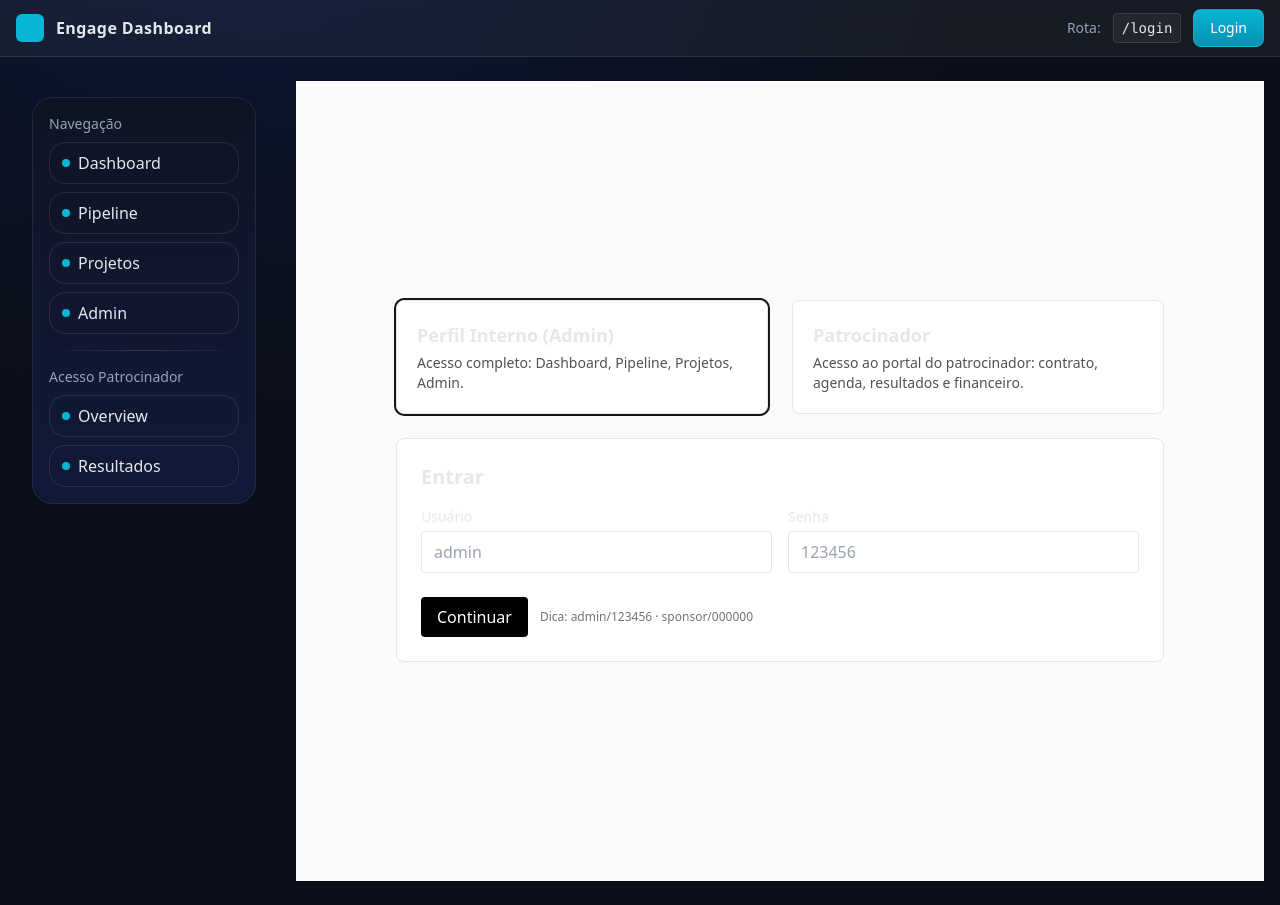
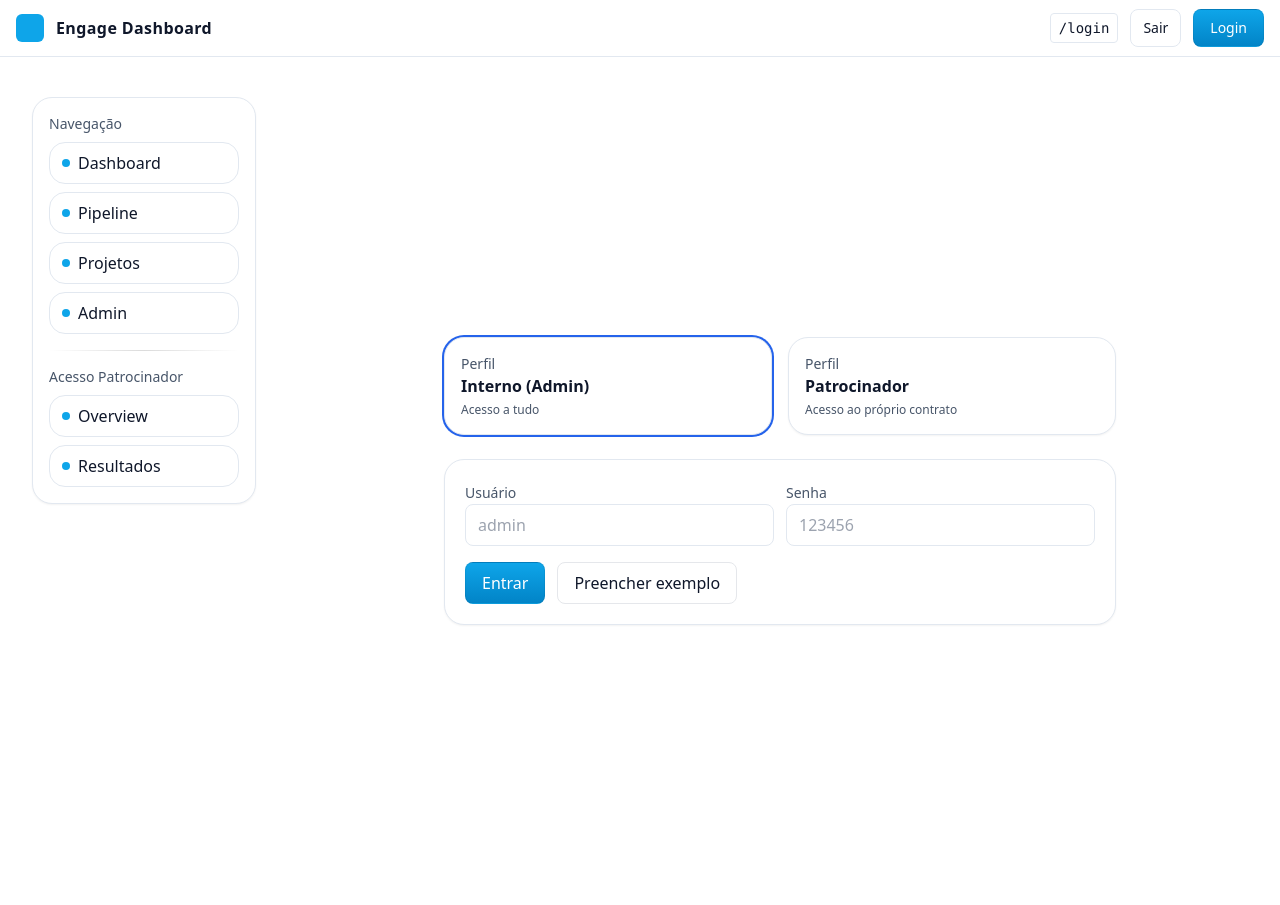
Before and after one commit to jay-psf/jay-psf-engage-dashboard-template, a Next.js app: page /login in a window 1280 px wide. Built offline with nearby package versions, Linux system fonts and the light colour scheme; no server answers.

Commit message:
feat(auth+themes): login funcional c/ redireciono, RBAC, tema claro(admin) e escuro(sponsor)

```diff
--- a/app/api/auth/route.ts
+++ b/app/api/auth/route.ts
@@ -1,43 +1,33 @@
 import { NextResponse } from "next/server";
 
 export async function POST(req: Request) {
-  const form = await req.formData();
-  const role = String(form.get("role") || "");
-  const username = String(form.get("username") || "");
-  const password = String(form.get("password") || "");
-  const brand = String(form.get("brand") || "");
-  const next = String(form.get("next") || "/");
+  try {
+    const { username, password, brand } = await req.json();
 
-  let ok = false;
-  let redirectTo = "/login?err=1";
+    // Admin: user=admin, pass=123456
+    if (username === "admin" && password === "123456") {
+      const res = NextResponse.json(
+        { ok: true, redirect: "/" },
+        { status: 200 }
+      );
+      res.cookies.set("role", "admin", { path: "/", httpOnly: false });
+      res.cookies.set("brand", "", { path: "/", httpOnly: false });
+      return res;
+    }
 
-  if (role === "admin") {
-    // admin / 123456
-    if (username.toLowerCase() === "admin" && password === "123456") {
-      ok = true;
-      redirectTo = "/";
+    // Sponsor: user=sponsor, pass=000000 (brand obrigatório)
+    if (username === "sponsor" && password === "000000" && brand) {
+      const res = NextResponse.json(
+        { ok: true, redirect: `/sponsor/${encodeURIComponent(brand)}/overview` },
+        { status: 200 }
+      );
+      res.cookies.set("role", "sponsor", { path: "/", httpOnly: false });
+      res.cookies.set("brand", brand, { path: "/", httpOnly: false });
+      return res;
     }
-  } else if (role === "sponsor") {
-    // sponsor / 000000
-    if (username.toLowerCase() === "sponsor" && password === "000000" && brand.trim().length > 0) {
-      ok = true;
-      redirectTo = `/sponsor/${encodeURIComponent(brand)}/overview`;
-    }
+
+    return NextResponse.json({ ok: false, message: "Credenciais inválidas" }, { status: 401 });
+  } catch {
+    return NextResponse.json({ ok: false, message: "Erro no login" }, { status: 400 });
   }
-
-  if (!ok) {
-    return NextResponse.redirect(new URL("/login?err=1", req.url));
-  }
-
-  const res = NextResponse.redirect(new URL(redirectTo || next || "/", req.url));
-  res.cookies.set("engage_role", role, { path: "/", httpOnly: false });
-  res.cookies.set("engage_user", username, { path: "/", httpOnly: false });
-
-  if (role === "sponsor") {
-    res.cookies.set("engage_brand", brand, { path: "/", httpOnly: false });
-  } else {
-    res.cookies.delete("engage_brand");
-  }
-
-  return res;
 }
--- a/app/api/logout/route.ts
+++ b/app/api/logout/route.ts
@@ -1,8 +1,7 @@
 import { NextResponse } from "next/server";
-export async function POST(req: Request) {
-  const res = NextResponse.redirect(new URL("/login", req.url));
-  res.cookies.delete("engage_role");
-  res.cookies.delete("engage_user");
-  res.cookies.delete("engage_brand");
+export async function POST() {
+  const res = NextResponse.json({ ok: true }, { status: 200 });
+  res.cookies.set("role", "", { path: "/", maxAge: 0 });
+  res.cookies.set("brand", "", { path: "/", maxAge: 0 });
   return res;
 }
--- a/app/layout.tsx
+++ b/app/layout.tsx
@@ -3,6 +3,7 @@ import "../styles/tokens.css";
 import type { Metadata } from "next";
 import Sidebar from "@/components/ui/Sidebar";
 import Topbar from "@/components/ui/Topbar";
+import { cookies } from "next/headers";
 
 export const metadata: Metadata = {
   title: "Engage Dashboard",
@@ -10,9 +11,12 @@ export const metadata: Metadata = {
 };
 
 export default function RootLayout({ children }: { children: React.ReactNode }) {
+  const role = cookies().get("role")?.value;
+  const themeClass = role === "sponsor" ? "theme-sponsor" : "theme-admin";
+
   return (
-    <html lang="pt-BR" className="bg-[var(--bg)]">
-      <body className="text-[var(--text)]">
+    <html lang="pt-BR" className={themeClass}>
+      <body>
         <Topbar />
         <div className="min-h-screen max-w-screen-2xl mx-auto px-4 py-6 flex gap-6">
           <Sidebar />
--- a/app/login/login-form.tsx
+++ b/app/login/login-form.tsx
@@ -1,107 +1,91 @@
 "use client";
-import { useSearchParams } from "next/navigation";
 import { useState } from "react";
 
 type Role = "admin" | "sponsor";
 
 export default function LoginForm() {
-  const params = useSearchParams();
-  const err = params.get("err");
   const [role, setRole] = useState<Role>("admin");
   const [username, setUsername] = useState("");
   const [password, setPassword] = useState("");
   const [brand, setBrand] = useState("");
+  const [error, setError] = useState<string | null>(null);
+  const [loading, setLoading] = useState(false);
+
+  async function onSubmit(e: React.FormEvent) {
+    e.preventDefault();
+    setError(null);
+    setLoading(true);
+    try {
+      const r = await fetch("/api/auth", {
+        method: "POST",
+        headers: { "Content-Type": "application/json" },
+        body: JSON.stringify({ username, password, brand: role === "sponsor" ? brand : "" }),
+      });
+      const data = await r.json();
+      if (!r.ok) throw new Error(data?.message || "Falha no login");
+      window.location.href = data.redirect || "/";
+    } catch (err: any) {
+      setError(err.message || "Erro inesperado");
+    } finally {
+      setLoading(false);
+    }
+  }
 
   return (
-    <main className="min-h-screen flex items-center justify-center bg-neutral-50 p-6">
-      <div className="w-full max-w-3xl grid md:grid-cols-2 gap-6">
-        <section
-          onClick={() => setRole("admin")}
-          className={`cursor-pointer border rounded-lg p-5 bg-white hover:shadow ${
-            role === "admin" ? "ring-2 ring-neutral-900" : ""
-          }`}
-        >
-          <h2 className="text-lg font-semibold mb-1">Perfil Interno (Admin)</h2>
-          <p className="text-sm text-neutral-600">
-            Acesso completo: Dashboard, Pipeline, Projetos, Admin.
-          </p>
-        </section>
+    <main className="min-h-screen grid place-items-center p-6">
+      <div className="w-full max-w-2xl grid gap-6">
+        <div className="grid md:grid-cols-2 gap-4">
+          <button
+            type="button"
+            onClick={() => setRole("admin")}
+            className={`card p-4 text-left ${role==="admin" ? "ring-2 ring-[var(--ring)]" : ""}`}
+          >
+            <div className="text-sm text-muted">Perfil</div>
+            <div className="font-semibold">Interno (Admin)</div>
+            <div className="text-xs text-muted mt-1">Acesso a tudo</div>
+          </button>
 
-        <section
-          onClick={() => setRole("sponsor")}
-          className={`cursor-pointer border rounded-lg p-5 bg-white hover:shadow ${
-            role === "sponsor" ? "ring-2 ring-neutral-900" : ""
-          }`}
-        >
-          <h2 className="text-lg font-semibold mb-1">Patrocinador</h2>
-          <p className="text-sm text-neutral-600">
-            Acesso ao portal do patrocinador: contrato, agenda, resultados e financeiro.
-          </p>
-        </section>
+          <button
+            type="button"
+            onClick={() => setRole("sponsor")}
+            className={`card p-4 text-left ${role==="sponsor" ? "ring-2 ring-[var(--ring)]" : ""}`}
+          >
+            <div className="text-sm text-muted">Perfil</div>
+            <div className="font-semibold">Patrocinador</div>
+            <div className="text-xs text-muted mt-1">Acesso ao próprio contrato</div>
+          </button>
+        </div>
 
-        <form
-          method="POST"
-          action="/api/auth"
-          className="md:col-span-2 bg-white border rounded-lg p-6"
-        >
-          <input type="hidden" name="role" value={role} />
-          <h1 className="text-xl font-semibold mb-4">Entrar</h1>
+        <form onSubmit={onSubmit} className="card p-5 grid gap-4">
+          <div className="grid md:grid-cols-2 gap-3">
+            <div>
+              <label className="text-sm text-muted">Usuário</label>
+              <input className="input" value={username} onChange={e=>setUsername(e.target.value)} placeholder={role==="admin"?"admin":"sponsor"} />
+            </div>
+            <div>
+              <label className="text-sm text-muted">Senha</label>
+              <input className="input" type="password" value={password} onChange={e=>setPassword(e.target.value)} placeholder={role==="admin"?"123456":"000000"} />
+            </div>
+          </div>
 
-          {err && (
-            <div className="mb-4 text-sm text-red-700 bg-red-50 border border-red-200 rounded p-3">
-              Usuário ou senha inválidos para o perfil selecionado.
+          {role === "sponsor" && (
+            <div>
+              <label className="text-sm text-muted">Marca (brand)</label>
+              <input className="input" value={brand} onChange={e=>setBrand(e.target.value)} placeholder="acme" />
             </div>
           )}
 
-          <div className="grid md:grid-cols-2 gap-4">
-            <div>
-              <label className="block text-sm mb-1">Usuário</label>
-              <input
-                name="username"
-                value={username}
-                onChange={(e) => setUsername(e.target.value)}
-                placeholder={role === "admin" ? "admin" : "sponsor"}
-                className="w-full border rounded px-3 py-2"
-                required
-                autoComplete="username"
-              />
-            </div>
-            <div>
-              <label className="block text-sm mb-1">Senha</label>
-              <input
-                type="password"
-                name="password"
-                value={password}
-                onChange={(e) => setPassword(e.target.value)}
-                placeholder={role === "admin" ? "123456" : "000000"}
-                className="w-full border rounded px-3 py-2"
-                required
-                autoComplete="current-password"
-              />
-            </div>
+          {error && <div className="text-danger text-sm">{error}</div>}
 
-            {role === "sponsor" && (
-              <div className="md:col-span-2">
-                <label className="block text-sm mb-1">Marca</label>
-                <input
-                  name="brand"
-                  value={brand}
-                  onChange={(e) => setBrand(e.target.value)}
-                  placeholder="Ex.: Aurora Drinks"
-                  className="w-full border rounded px-3 py-2"
-                  required
-                />
-              </div>
-            )}
-          </div>
-
-          <div className="mt-6 flex items-center gap-3">
-            <button className="bg-black text-white rounded px-4 py-2">
-              Continuar
+          <div className="flex gap-3">
+            <button className="btn-primary" disabled={loading}>{loading?"Entrando...":"Entrar"}</button>
+            <button
+              type="button"
+              onClick={()=>{ setUsername(role==="admin"?"admin":"sponsor"); setPassword(role==="admin"?"123456":"000000"); if(role==="sponsor") setBrand("acme"); }}
+              className="px-4 py-2 rounded-lg border"
+            >
+              Preencher exemplo
             </button>
-            <div className="text-xs text-neutral-500">
-              Dica: admin/123456 · sponsor/000000
-            </div>
           </div>
         </form>
       </div>
--- a/app/login/page.tsx
+++ b/app/login/page.tsx
@@ -1,12 +1,2 @@
-import { Suspense } from "react";
 import LoginForm from "./login-form";
-
-export const dynamic = "force-dynamic";
-
-export default function LoginPage() {
-  return (
-    <Suspense fallback={<div className="p-6">Carregando…</div>}>
-      <LoginForm />
-    </Suspense>
-  );
-}
+export default function Page(){ return <LoginForm/>; }
--- a/components/ui/Sidebar.tsx
+++ b/components/ui/Sidebar.tsx
@@ -9,9 +9,11 @@ const NavItem = ({ href, label }: { href: string; label: string }) => {
     <Link
       href={href}
       className={`flex items-center gap-2 px-3 py-2 rounded-xl border transition
-        ${active ? "bg-white/10 border-white/20" : "border-white/10 hover:bg-white/5"}`}
+        ${active ? "bg-black/5 dark:bg-white/10" : "hover:bg-black/5"}`
+      }
+      style={{borderColor:"var(--border)"}}
     >
-      <div className="size-2 rounded-full bg-[var(--brand-accent)]" />
+      <div className="size-2 rounded-full" style={{background:"var(--brand-accent)"}} />
       <span>{label}</span>
     </Link>
   );
@@ -20,16 +22,16 @@ const NavItem = ({ href, label }: { href: string; label: string }) => {
 export default function Sidebar() {
   return (
     <aside className="w-64 shrink-0 p-4 hidden md:block">
-      <div className="card p-4 shadow-soft">
-        <div className="text-sm text-muted mb-2">Navegação</div>
-        <div className="grid gap-2">
+      <div className="card p-4">
+        <div className="text-sm" style={{color:"var(--muted)"}}>Navegação</div>
+        <div className="grid gap-2 mt-2">
           <NavItem href="/" label="Dashboard" />
           <NavItem href="/pipeline" label="Pipeline" />
           <NavItem href="/projetos" label="Projetos" />
           <NavItem href="/admin" label="Admin" />
         </div>
         <div className="hr my-4" />
-        <div className="text-sm text-muted">Acesso Patrocinador</div>
+        <div className="text-sm" style={{color:"var(--muted)"}}>Acesso Patrocinador</div>
         <div className="mt-2 grid gap-2">
           <NavItem href="/sponsor/acme/overview" label="Overview" />
           <NavItem href="/sponsor/acme/results" label="Resultados" />
--- a/components/ui/Topbar.tsx
+++ b/components/ui/Topbar.tsx
@@ -5,19 +5,19 @@ import { usePathname } from "next/navigation";
 export default function Topbar() {
   const pathname = usePathname();
   return (
-    <header className="w-full sticky top-0 z-40">
-      <div className="backdrop-blur supports-[backdrop-filter]:bg-white/5 border-b border-white/10">
+    <header className="w-full sticky top-0 z-40 border-b" style={{borderColor:"var(--border)"}}>
       <div className="max-w-screen-2xl mx-auto px-4 h-14 flex items-center justify-between">
         <div className="flex items-center gap-3">
-            <div className="size-7 rounded-md bg-[var(--brand-accent)]" />
+          <div className="size-7 rounded-md" style={{background:"var(--brand-accent)"}} />
           <span className="font-semibold tracking-wide">Engage Dashboard</span>
         </div>
         <nav className="flex items-center gap-3 text-sm">
-            <span className="hidden sm:inline text-muted">Rota:</span>
-            <code className="px-2 py-1 rounded bg-white/5 border border-white/10">{pathname}</code>
+          <code className="px-2 py-1 rounded border" style={{borderColor:"var(--border)"}}>{pathname}</code>
+          <form action="/api/logout" method="post">
+            <button className="px-3 py-2 rounded-lg border" style={{borderColor:"var(--border)"}}>Sair</button>
+          </form>
           <Link href="/login" className="btn-primary">Login</Link>
         </nav>
-        </div>
       </div>
     </header>
   );
--- a/styles/globals.css
+++ b/styles/globals.css
@@ -2,31 +2,27 @@
 @tailwind components;
 @tailwind utilities;
 
-/* App background + tipografia base */
 html,body{height:100%;}
 body{
-  background: radial-gradient(1200px 800px at 20% -10%, #0b1635 0%, rgba(11,22,53,0) 60%) , var(--bg);
+  background: var(--bg);
   color: var(--text);
 }
 
-/* cartões padrão */
 .card{
   @apply rounded-2xl border shadow-sm transition;
-  background: linear-gradient(180deg, var(--panel) 0%, var(--panel-2) 100%);
+  background: var(--panel);
   border-color: var(--border);
 }
 .card:hover{ background: var(--card-hover); }
 
-/* botões principais */
 .btn-primary{
   @apply inline-flex items-center gap-2 rounded-lg px-4 py-2 font-medium transition;
   color: white;
   background: linear-gradient(180deg, var(--brand-accent) 0%, var(--brand-accent-600) 100%);
-  border: 1px solid rgba(255,255,255,0.08);
+  border: 1px solid rgba(0,0,0,0.06);
 }
 .btn-primary:hover{ filter: brightness(1.05); }
 
-/* campos */
 .input{
   @apply w-full rounded-lg border px-3 py-2 bg-transparent outline-none;
   border-color: var(--border);
@@ -36,7 +32,6 @@ body{
   border-color: var(--ring);
 }
 
-/* barra sutil */
 .hr{
-  height:1px; background: linear-gradient(90deg, transparent, rgba(255,255,255,0.14), transparent);
+  height:1px; background: linear-gradient(90deg, transparent, rgba(0,0,0,0.14), transparent);
 }
--- a/styles/tokens.css
+++ b/styles/tokens.css
@@ -1,11 +1,28 @@
-:root{
-  /* ===== Brand ===== */
-  --brand-primary: #0F172A;     /* ajuste depois com a cor da Entourage */
-  --brand-primary-600:#111827;
-  --brand-accent:  #06B6D4;
-  --brand-accent-600:#0891B2;
+/* Tema padrão = admin (claro). Sponsor (escuro) abaixo */
+:root,
+.theme-admin {
+  --bg: #ffffff;
+  --panel: #ffffff;
+  --panel-2: #f8fafc;
+  --text: #0f172a;
+  --muted: #475569;
+  --border: #e2e8f0;
+  --ring: #2563eb;
 
-  /* ===== UI Base ===== */
+  --brand-primary: #0f172a;
+  --brand-primary-600: #111827;
+  --brand-accent: #0ea5e9;
+  --brand-accent-600: #0284c7;
+
+  --card: #ffffff;
+  --card-hover: #f1f5f9;
+  --success: #16a34a;
+  --warning: #f59e0b;
+  --danger: #ef4444;
+}
+
+/* Tema sponsor = escuro */
+.theme-sponsor {
   --bg: #0B0F19;
   --panel: #0F1424;
   --panel-2: #121938;
@@ -14,7 +31,11 @@
   --border: #1F2A44;
   --ring: #38BDF8;
 
-  /* ===== Cards & states ===== */
+  --brand-primary: #0F172A;
+  --brand-primary-600:#111827;
+  --brand-accent:  #06B6D4;
+  --brand-accent-600:#0891B2;
+
   --card: #0E1224;
   --card-hover: #151C3A;
   --success: #10B981;
```
Also changed, not shown: middleware.ts (+17 -23 lines). Lines whose indentation alone changed are shown as unchanged.
